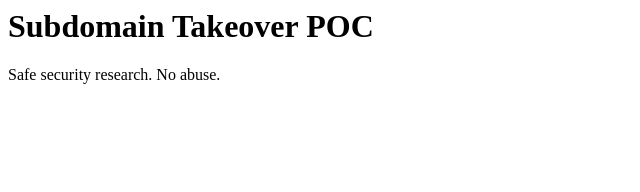
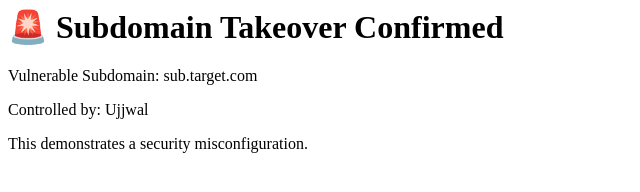
Before and after one commit to hackitujjwal/-guidebook-test, a plain HTML site: page index.html in a window 1280 px wide. Shown: the whole page, without its empty margins (0-640 px from the left). Drawn offline with Linux system fonts and the light colour scheme.

Commit message:
Update index.html

```diff
--- a/index.html
+++ b/index.html
@@ -1,2 +1,4 @@
-<h1>Subdomain Takeover POC</h1>
-<p>Safe security research. No abuse.</p>
+<h1>🚨 Subdomain Takeover Confirmed</h1>
+<p>Vulnerable Subdomain: sub.target.com</p>
+<p>Controlled by: Ujjwal</p>
+<p>This demonstrates a security misconfiguration.</p>
```
